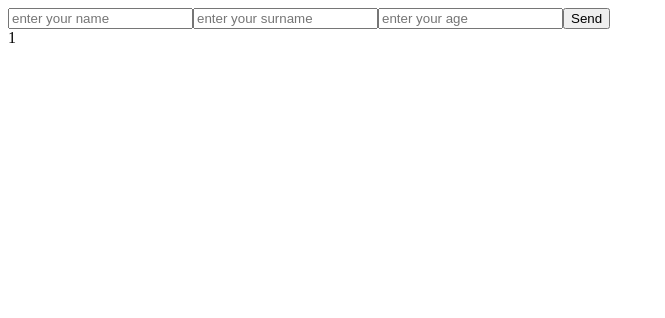
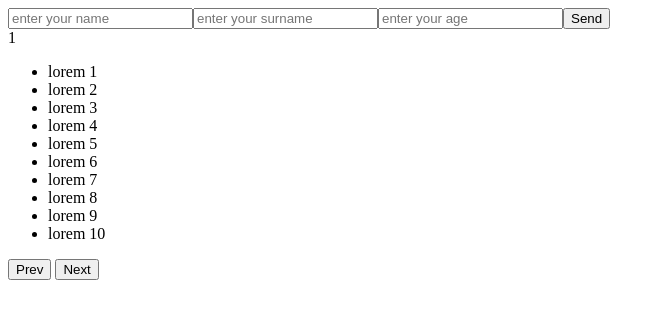
Before and after one commit to Andriy-24/JS-And, a plain HTML site: page Lessons/Lessons 7-12/Lesson 10/index.html in a window 1280 px wide. Shown: the whole page, without its empty margins (0-665 px from the left). Drawn offline with Linux system fonts and the light colour scheme.

Commit message:
Task 10 final

```diff
--- a/Lessons/Lessons 7-12/Lesson 10/index.html
+++ b/Lessons/Lessons 7-12/Lesson 10/index.html
@@ -4,7 +4,10 @@
     <meta charset="UTF-8">
     <title>Lesson 10</title>
 </head>
-<body>
+<body onload="showMass()">
 <script src="main.js"></script>
+<ul id="ul"></ul>
+<button onclick="prev()">Prev</button>
+<button onclick="next()">Next</button>
 </body>
 </html>
--- a/Lessons/Lessons 7-12/Lesson 10/main.js
+++ b/Lessons/Lessons 7-12/Lesson 10/main.js
@@ -50,13 +50,33 @@ document.body.appendChild(divPlus)
 //     При натисканні next виводяться настпні 10 об'єктів
 // При натисканні prev виводяться попередні 10 об'єктів
 //
-
-
-
-
-
-
-
+// Створення масиву з 100 об'єктів
+const mass = [];
+for (let i = 1; i <= 100; i++) {
+    mass.push({name: `lorem ${i}`});
+}
+let startIndex = 0;
+const lastIndex = 10;
+function showMass(){
+    let displayMass = mass.slice(startIndex, startIndex + lastIndex)
+    const ul = document.getElementById('ul')
+    ul.innerHTML = '';
+    for (let i = 0; i < displayMass.length; i++) {
+        ul.innerHTML += `<li>${displayMass[i].name}</li>`
+    }
+}
+function prev(){
+    if (startIndex > 0){
+        startIndex -= lastIndex
+        showMass()
+    }
+}
+function next(){
+    if (startIndex < mass.length - lastIndex){
+        startIndex += lastIndex
+        showMass()
+    }
+}
 //
 // *** Створити 3 інпута та кнопку. Один визначає кількість рядків, другий - кількість ячеєк, третій вмиіст ячеєк.
 //     При натисканні кнопки, вся ця інформація зчитується і формується табличка, з відповідним вмістом.
--- a/Lessons/Lessons 7-12/Lesson 10/main1.js
+++ b/Lessons/Lessons 7-12/Lesson 10/main1.js
@@ -4,6 +4,6 @@
 // Інфу НЕ виводити в консоль, а побудувати дом структуру під кожну сессію
 
 let sessions = JSON.parse(localStorage.getItem('sessions')) || [];
-sessions.push({data: new Date()});
+sessions.push({new: Date()});
 localStorage.setItem('sessions', JSON.stringify(sessions));
 // localStorage.clear()
--- a/Lessons/Lessons 7-12/Lesson 10/sessions.js
+++ b/Lessons/Lessons 7-12/Lesson 10/sessions.js
@@ -1,2 +1,5 @@
 let data = localStorage.getItem('sessions')
-document.body.append(data)
+divData = document.createElement('div')
+    divData.innerText = data
+document.body.append(divData)
+divData.style.width = '700px'
--- a/Lessons/Lessons 7-12/Lesson 9/main.js
+++ b/Lessons/Lessons 7-12/Lesson 9/main.js
@@ -281,7 +281,7 @@ document.body.appendChild(hr)
 // (Додатковачастина для завдання)
 
 let divTable = document.createElement('div')
-let input1 = document.createElement('input')
+let input1 = document.createElement(    'input')
 let input2 = document.createElement('input')
 let input3 = document.createElement('input')
 let butt = document.createElement('button')
```
